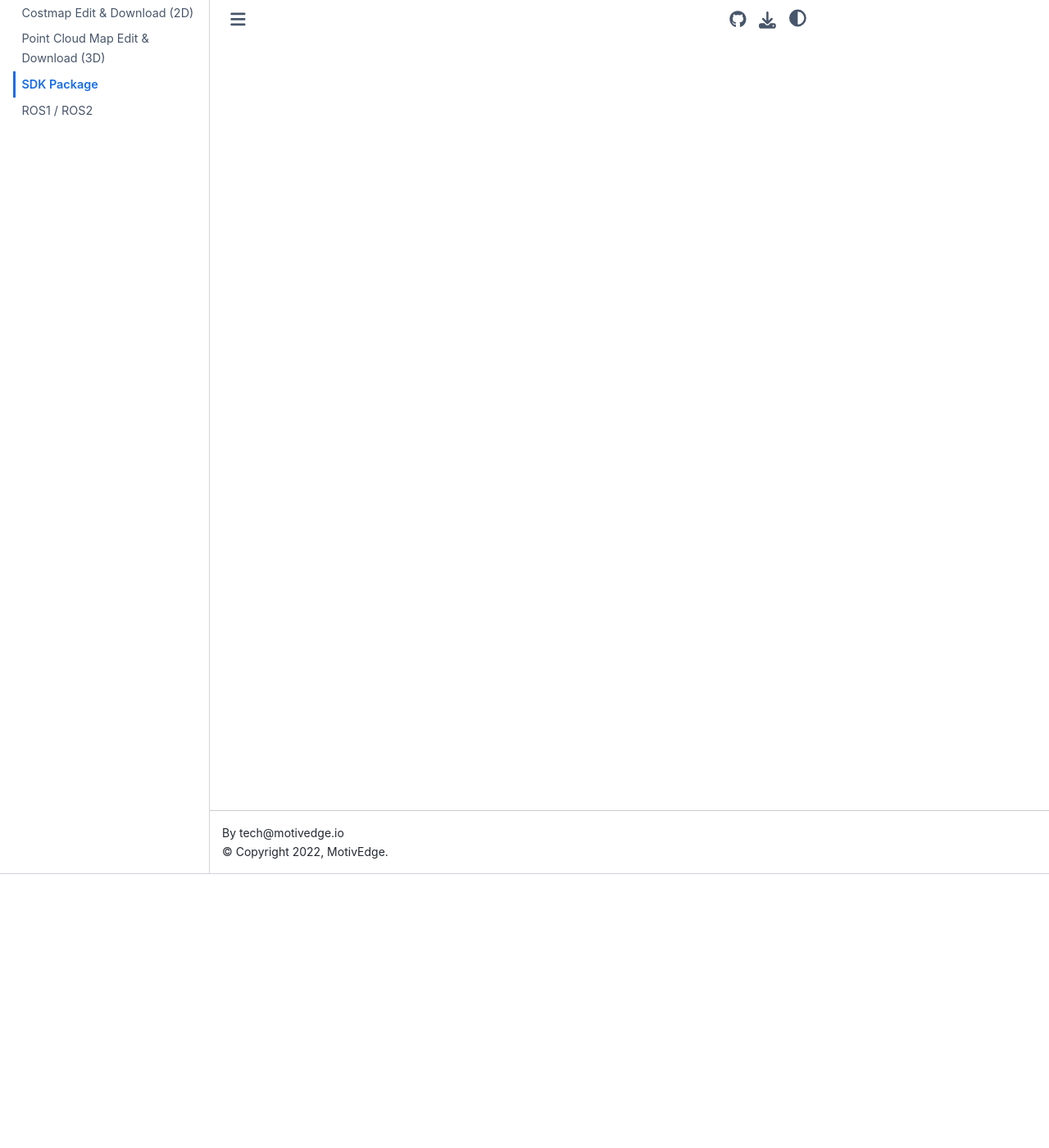
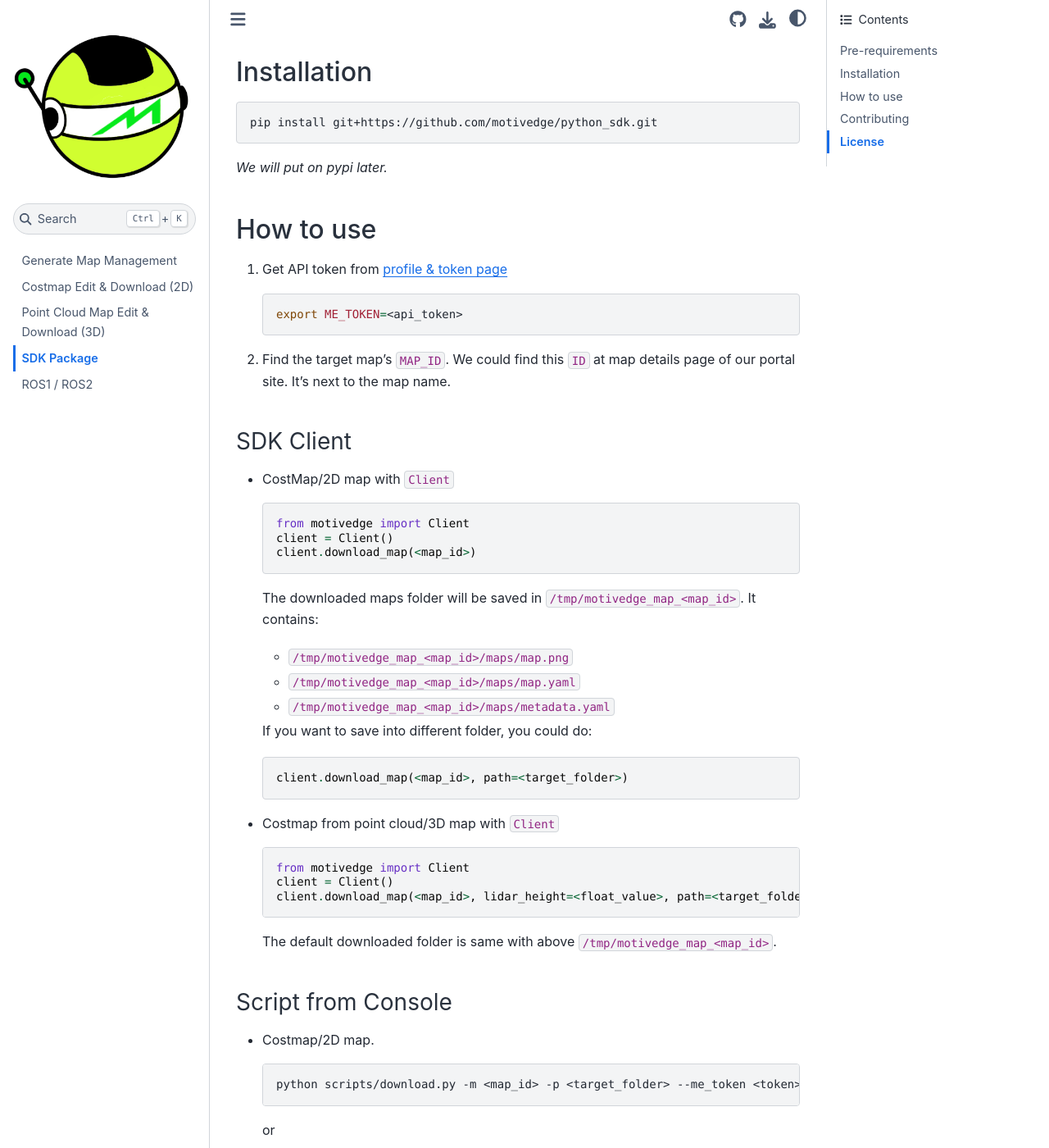
Before and after one commit to motivedge/map-site-doc, a Sphinx documentation site: the page built from docs/source/SDK.rst, in a window 1280 px wide and 1400 px high, scrolled down 334 px. Shown: the whole window at 82% size. Built offline with Sphinx 7.4.7 and the Sphinx Book theme 1.1.4, drawn with Linux system fonts in a browser that asks for light colours; some of the changed text lies outside the part shown.

Commit message:
Update SDK doc

```diff
--- a/docs/source/SDK.rst
+++ b/docs/source/SDK.rst
@@ -1,4 +1,111 @@
 SDK Package
 ===========
 
-Coming soon...
+Python SDK to download map directly. Our code is open source at `repo: python sdk <https://github.com/motivedge/python_sdk>`_
+
+It provides the :code:`Client` class and the script :code:`download.py` to download map seamlessly.
+
+Pre-requirements
+----------------
+
+* Python >= 3.6
+* An account at `Portal Motivedge <https://portal.motivedge.io/>`_
+
+Installation
+------------
+
+.. code:: bash
+
+    pip install git+https://github.com/motivedge/python_sdk.git
+
+*We will put on pypi later.*
+
+How to use
+----------
+
+1. Get API token from `profile & token page <https://portal.motivedge.io/profile>`_
+
+   .. code:: bash
+
+      export ME_TOKEN=<api_token>
+
+2. Find the target map's :code:`MAP_ID`. We could find this :code:`ID` at map details page of our portal site. It's next to the map name.
+
+
+SDK Client
+""""""""""
+
+* CostMap/2D map with :code:`Client`
+
+  .. code:: python
+
+     from motivedge import Client
+     client = Client()
+     client.download_map(<map_id>)
+
+  The downloaded maps folder will be saved in :code:`/tmp/motivedge_map_<map_id>`. It contains:
+
+  - :code:`/tmp/motivedge_map_<map_id>/maps/map.png`
+  - :code:`/tmp/motivedge_map_<map_id>/maps/map.yaml`
+  - :code:`/tmp/motivedge_map_<map_id>/maps/metadata.yaml`
+
+  If you want to save into different folder, you could do:
+
+  .. code:: python
+
+     client.download_map(<map_id>, path=<target_folder>)
+
+* Costmap from point cloud/3D map with :code:`Client`
+
+  .. code:: python
+
+     from motivedge import Client
+     client = Client()
+     client.download_map(<map_id>, lidar_height=<float_value>, path=<target_folder>)
+
+  The default downloaded folder is same with above :code:`/tmp/motivedge_map_<map_id>`.
+
+
+Script from Console
+"""""""""""""""""""
+
+* Costmap/2D map.
+
+  .. code:: bash
+
+     python scripts/download.py -m <map_id> -p <target_folder> --me_token <token>
+
+  or
+
+  .. code:: bash
+
+     ME_TOKEN=<token> python scripts/download.py -m <map_id> -p <target_folder>
+
+  :code:`-p <target_folder>` is optional. By default, downloaded folder is
+  same with above :code:`/tmp/motivedge_map_<map_id>`.
+
+* Costmap from point cloud/3D map
+
+  .. code:: bash
+
+     python scripts/download.py -m <map_id> -p <target_folder> --lidar_height <float_value> --me_token <token>
+
+  or
+
+  .. code:: bash
+
+     ME_TOKEN=<token> python scripts/download.py -m <map_id> -p <target_folder> --lidar_height <float_value>
+
+  :code:`-p <target_folder>` is optional. By default, downloaded folder is
+  same with above :code:`/tmp/motivedge_map_<map_id>`.
+
+
+Contributing
+------------
+
+We love sharing and welcome sharing and contributing. Please submit pull requests or raise issues in our `repo <https://github.com/motivedge/python_sdk>`_.
+
+License
+-------
+
+It's under MIT License.
```
Also changed, not shown: docs/source/2dmap.rst (+28 -18 lines), docs/source/3dmap.rst (+32 -22 lines), 12 other files.
